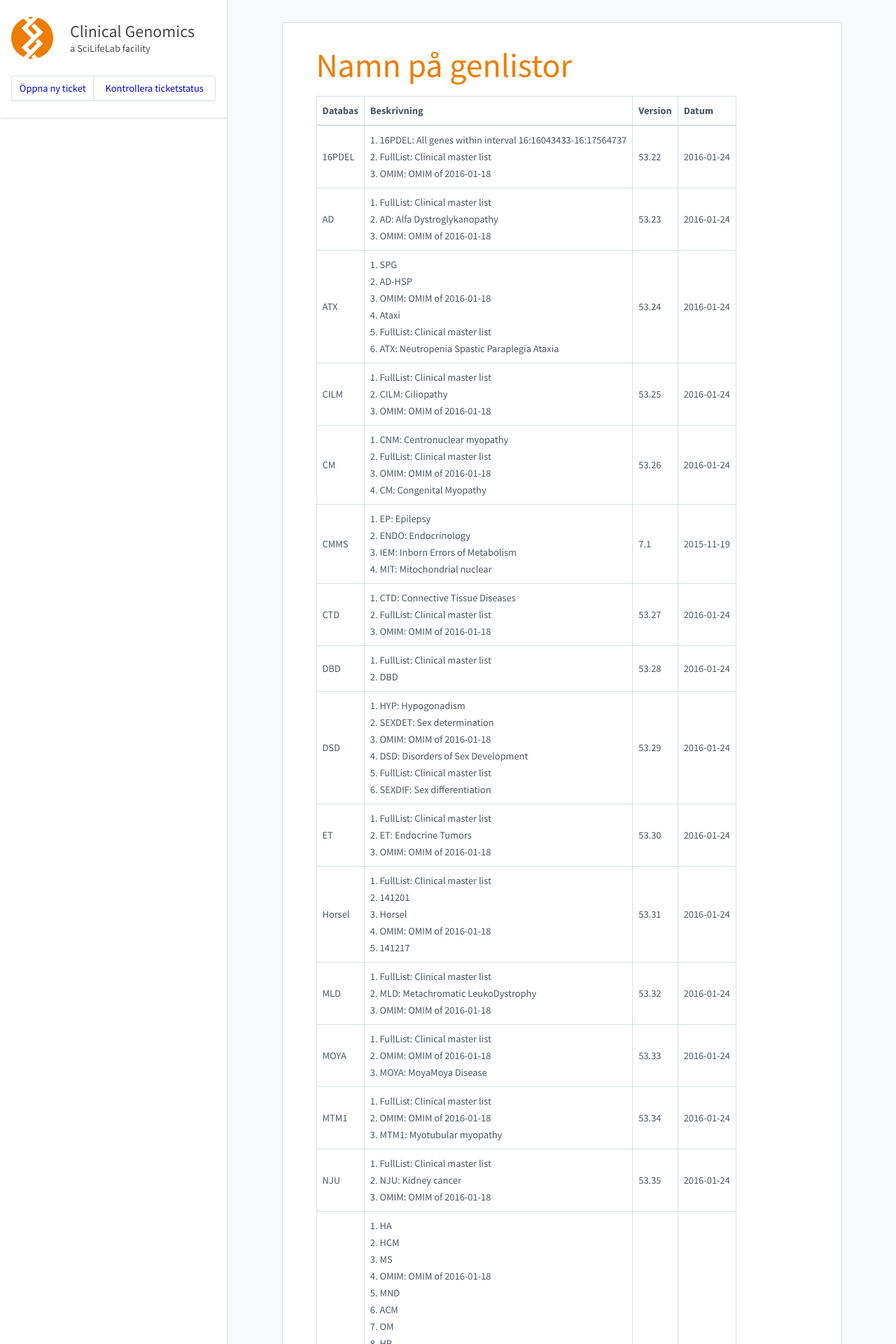
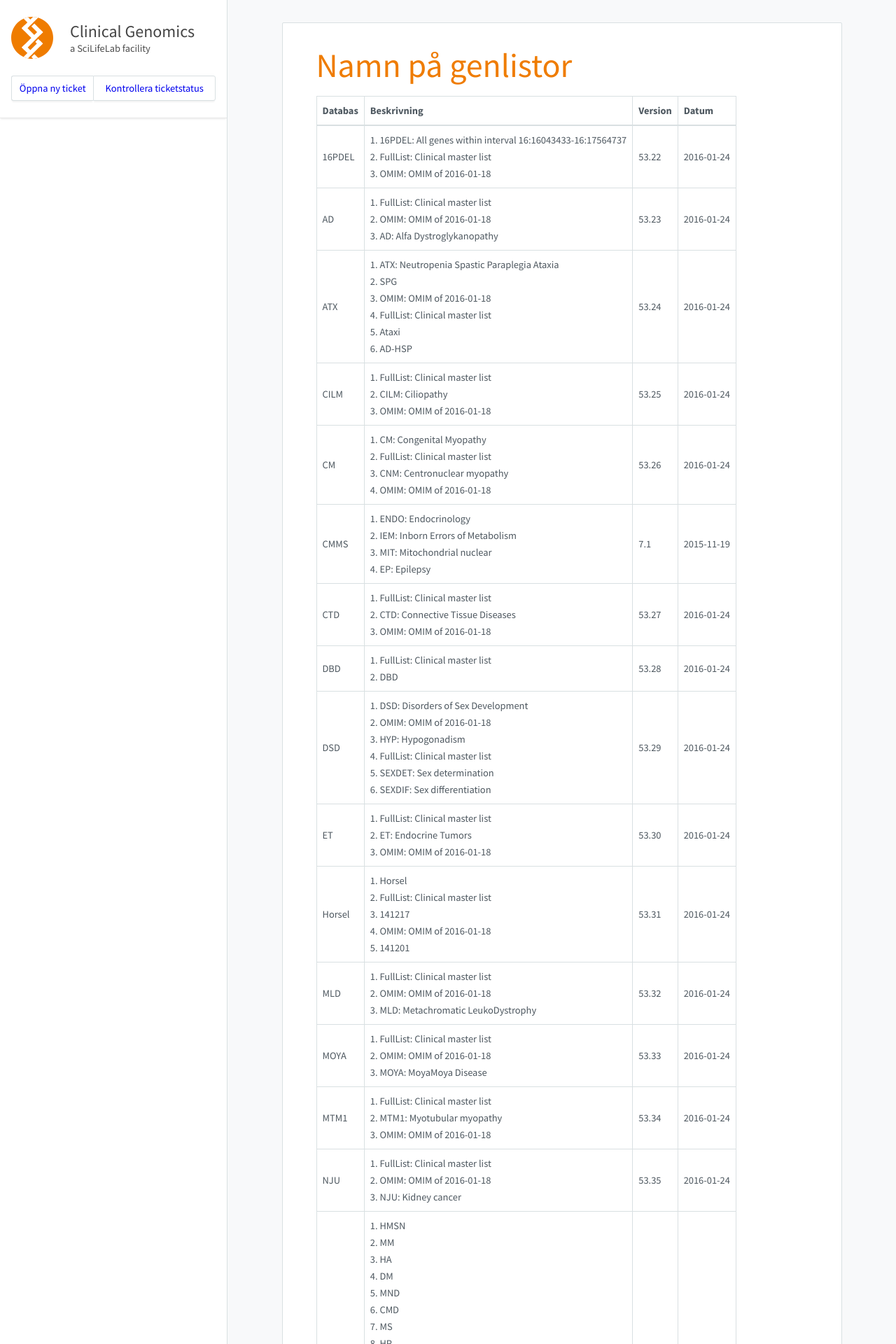
Before and after one commit to Clinical-Genomics/clinical-genomics.github.io, a Jekyll site: the page built from _pages/namnpagenlistor.md, in a window 1280 px wide. Shown: the top 1920 px of the page at 70% size. Built offline with Jekyll 4.4.1, drawn with Linux system fonts in a browser that asks for light colours; nearby versions of some CDN libraries; some of the changed text lies outside the part shown.

Commit message:
Update to cust002-OMIM.txt

```diff
--- a/_pages/namnpagenlistor.md
+++ b/_pages/namnpagenlistor.md
@@ -9,26 +9,26 @@
 |Databas|Beskrivning|Version|Datum|
 |---|---|---|---|
 |16PDEL|1. 16PDEL: All genes within interval 16:16043433-16:17564737<br />2. FullList: Clinical master list<br />3. OMIM: OMIM of 2016-01-18<br />|53.22|2016-01-24|
-|AD|1. FullList: Clinical master list<br />2. AD: Alfa Dystroglykanopathy<br />3. OMIM: OMIM of 2016-01-18<br />|53.23|2016-01-24|
-|ATX|1. SPG<br />2. AD-HSP<br />3. OMIM: OMIM of 2016-01-18<br />4. Ataxi<br />5. FullList: Clinical master list<br />6. ATX: Neutropenia Spastic Paraplegia Ataxia<br />|53.24|2016-01-24|
+|AD|1. FullList: Clinical master list<br />2. OMIM: OMIM of 2016-01-18<br />3. AD: Alfa Dystroglykanopathy<br />|53.23|2016-01-24|
+|ATX|1. ATX: Neutropenia Spastic Paraplegia Ataxia<br />2. SPG<br />3. OMIM: OMIM of 2016-01-18<br />4. FullList: Clinical master list<br />5. Ataxi<br />6. AD-HSP<br />|53.24|2016-01-24|
 |CILM|1. FullList: Clinical master list<br />2. CILM: Ciliopathy<br />3. OMIM: OMIM of 2016-01-18<br />|53.25|2016-01-24|
-|CM|1. CNM: Centronuclear myopathy<br />2. FullList: Clinical master list<br />3. OMIM: OMIM of 2016-01-18<br />4. CM: Congenital Myopathy<br />|53.26|2016-01-24|
-|CMMS|1. EP: Epilepsy<br />2. ENDO: Endocrinology<br />3. IEM: Inborn Errors of Metabolism<br />4. MIT: Mitochondrial nuclear<br />|7.1|2015-11-19|
-|CTD|1. CTD: Connective Tissue Diseases<br />2. FullList: Clinical master list<br />3. OMIM: OMIM of 2016-01-18<br />|53.27|2016-01-24|
+|CM|1. CM: Congenital Myopathy<br />2. FullList: Clinical master list<br />3. CNM: Centronuclear myopathy<br />4. OMIM: OMIM of 2016-01-18<br />|53.26|2016-01-24|
+|CMMS|1. ENDO: Endocrinology<br />2. IEM: Inborn Errors of Metabolism<br />3. MIT: Mitochondrial nuclear<br />4. EP: Epilepsy<br />|7.1|2015-11-19|
+|CTD|1. FullList: Clinical master list<br />2. CTD: Connective Tissue Diseases<br />3. OMIM: OMIM of 2016-01-18<br />|53.27|2016-01-24|
 |DBD|1. FullList: Clinical master list<br />2. DBD<br />|53.28|2016-01-24|
-|DSD|1. HYP: Hypogonadism<br />2. SEXDET: Sex determination<br />3. OMIM: OMIM of 2016-01-18<br />4. DSD: Disorders of Sex Development<br />5. FullList: Clinical master list<br />6. SEXDIF: Sex differentiation<br />|53.29|2016-01-24|
+|DSD|1. DSD: Disorders of Sex Development<br />2. OMIM: OMIM of 2016-01-18<br />3. HYP: Hypogonadism<br />4. FullList: Clinical master list<br />5. SEXDET: Sex determination<br />6. SEXDIF: Sex differentiation<br />|53.29|2016-01-24|
 |ET|1. FullList: Clinical master list<br />2. ET: Endocrine Tumors<br />3. OMIM: OMIM of 2016-01-18<br />|53.30|2016-01-24|
-|Horsel|1. FullList: Clinical master list<br />2. 141201<br />3. Horsel<br />4. OMIM: OMIM of 2016-01-18<br />5. 141217<br />|53.31|2016-01-24|
-|MLD|1. FullList: Clinical master list<br />2. MLD: Metachromatic LeukoDystrophy<br />3. OMIM: OMIM of 2016-01-18<br />|53.32|2016-01-24|
+|Horsel|1. Horsel<br />2. FullList: Clinical master list<br />3. 141217<br />4. OMIM: OMIM of 2016-01-18<br />5. 141201<br />|53.31|2016-01-24|
+|MLD|1. FullList: Clinical master list<br />2. OMIM: OMIM of 2016-01-18<br />3. MLD: Metachromatic LeukoDystrophy<br />|53.32|2016-01-24|
 |MOYA|1. FullList: Clinical master list<br />2. OMIM: OMIM of 2016-01-18<br />3. MOYA: MoyaMoya Disease<br />|53.33|2016-01-24|
-|MTM1|1. FullList: Clinical master list<br />2. OMIM: OMIM of 2016-01-18<br />3. MTM1: Myotubular myopathy<br />|53.34|2016-01-24|
-|NJU|1. FullList: Clinical master list<br />2. NJU: Kidney cancer<br />3. OMIM: OMIM of 2016-01-18<br />|53.35|2016-01-24|
-|NMD|1. HA<br />2. HCM<br />3. MS<br />4. OMIM: OMIM of 2016-01-18<br />5. MND<br />6. ACM<br />7. OM<br />8. HP<br />9. IC<br />10. HMSN<br />11. CM: Congenital Myopathy<br />12. OND<br />13. MM<br />14. CRD<br />15. CMS<br />16. NM<br />17. CMD<br />18. FullList: Clinical master list<br />19. NMD: Neuromuscular diseases (17 lists + 1 total list)<br />20. MD<br />21. DM<br />|53.36|2016-01-24|
-|OMIM|1. FullList: Clinical master list<br />2. OMIM: OMIM of 2016-01-18<br />|53.16|2016-01-18|
+|MTM1|1. FullList: Clinical master list<br />2. MTM1: Myotubular myopathy<br />3. OMIM: OMIM of 2016-01-18<br />|53.34|2016-01-24|
+|NJU|1. FullList: Clinical master list<br />2. OMIM: OMIM of 2016-01-18<br />3. NJU: Kidney cancer<br />|53.35|2016-01-24|
+|NMD|1. HMSN<br />2. MM<br />3. HA<br />4. DM<br />5. MND<br />6. CMD<br />7. MS<br />8. HP<br />9. CMS<br />10. NM<br />11. HCM<br />12. IC<br />13. OM<br />14. NMD: Neuromuscular diseases (17 lists + 1 total list)<br />15. OMIM: OMIM of 2016-01-18<br />16. CRD<br />17. CM: Congenital Myopathy<br />18. ACM<br />19. FullList: Clinical master list<br />20. OND<br />21. MD<br />|53.36|2016-01-24|
+|OMIM|1. FullList: Clinical master list<br />2. OMIM: OMIM of 2016-01-18<br />|53.37|2016-01-24|
 |ORO|1. FullList: Clinical master list<br />2. ORO: Oro-facial-digital syndrome<br />3. OMIM: OMIM of 2016-01-18<br />|53.17|2016-01-18|
 |PAF1|1. FullList: Clinical master list<br />2. PAF1: RNA polymerase II-associated factor<br />3. OMIM: OMIM of 2016-01-18<br />|53.18|2016-01-18|
-|PID|1. FullList: Clinical master list<br />2. PIDCAD: PID Candidates<br />3. PID: Primary Immune Deficiency<br />|7.2|2015-10-21|
-|SCN|1. SCN: Neutropenia<br />2. FullList: Clinical master list<br />3. OMIM: OMIM of 2016-01-18<br />|53.19|2016-01-18|
-|SHANK1|1. SHANK1: SH3 and multiple ankyrin repeat domains 1<br />2. FullList: Clinical master list<br />3. OMIM: OMIM of 2016-01-18<br />|53.20|2016-01-18|
+|PID|1. PIDCAD: PID Candidates<br />2. FullList: Clinical master list<br />3. PID: Primary Immune Deficiency<br />|7.2|2015-10-21|
+|SCN|1. FullList: Clinical master list<br />2. SCN: Neutropenia<br />3. OMIM: OMIM of 2016-01-18<br />|53.19|2016-01-18|
+|SHANK1|1. FullList: Clinical master list<br />2. OMIM: OMIM of 2016-01-18<br />3. SHANK1: SH3 and multiple ankyrin repeat domains 1<br />|53.20|2016-01-18|
 |SKD|1. FullList: Clinical master list<br />2. SKD: Skeletal dysplasia<br />3. OMIM: OMIM of 2016-01-18<br />|53.21|2016-01-18|
 |mtDNA|Mitochondrial DNA|8.0|2015-11-30|
```
